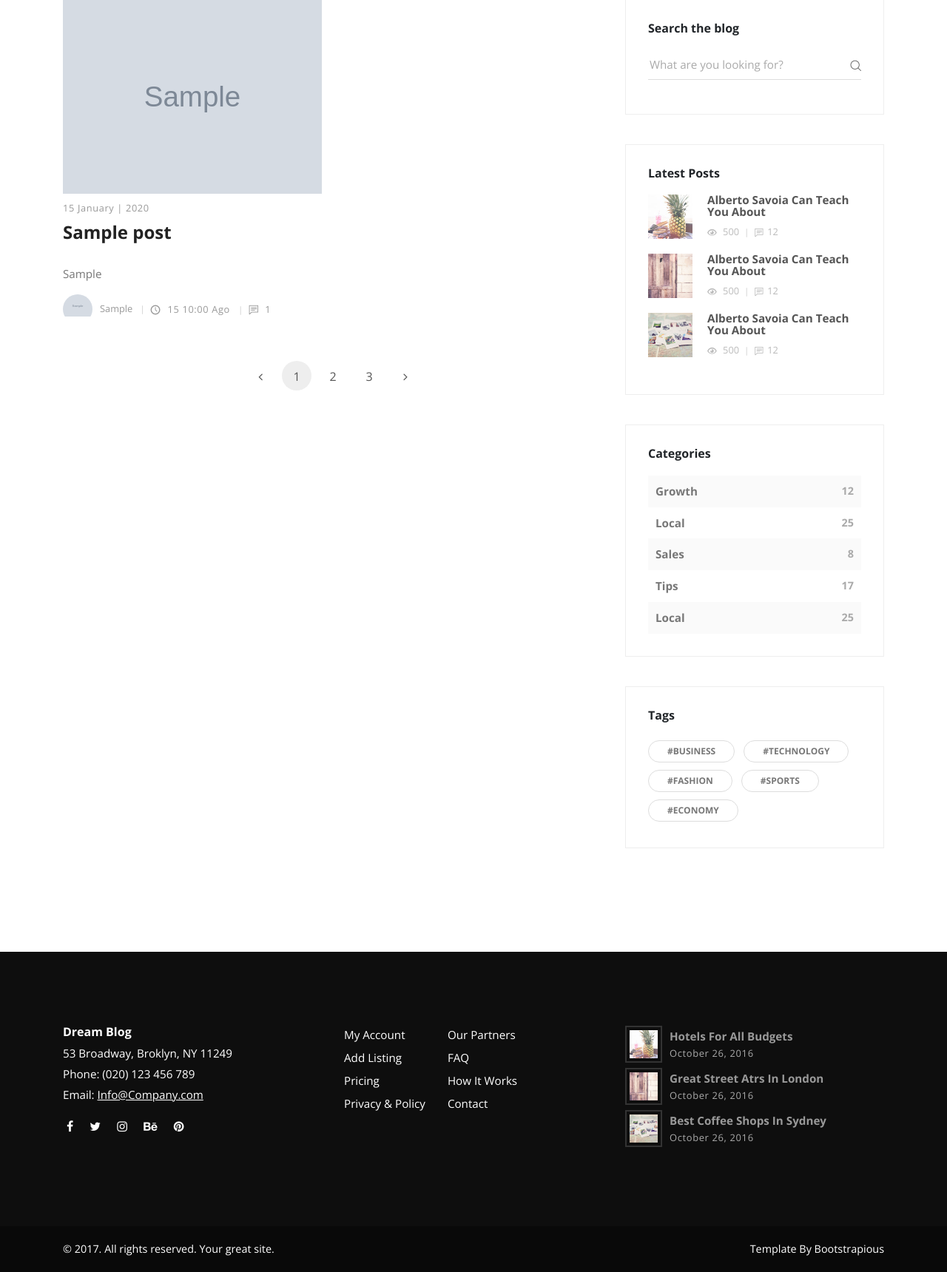
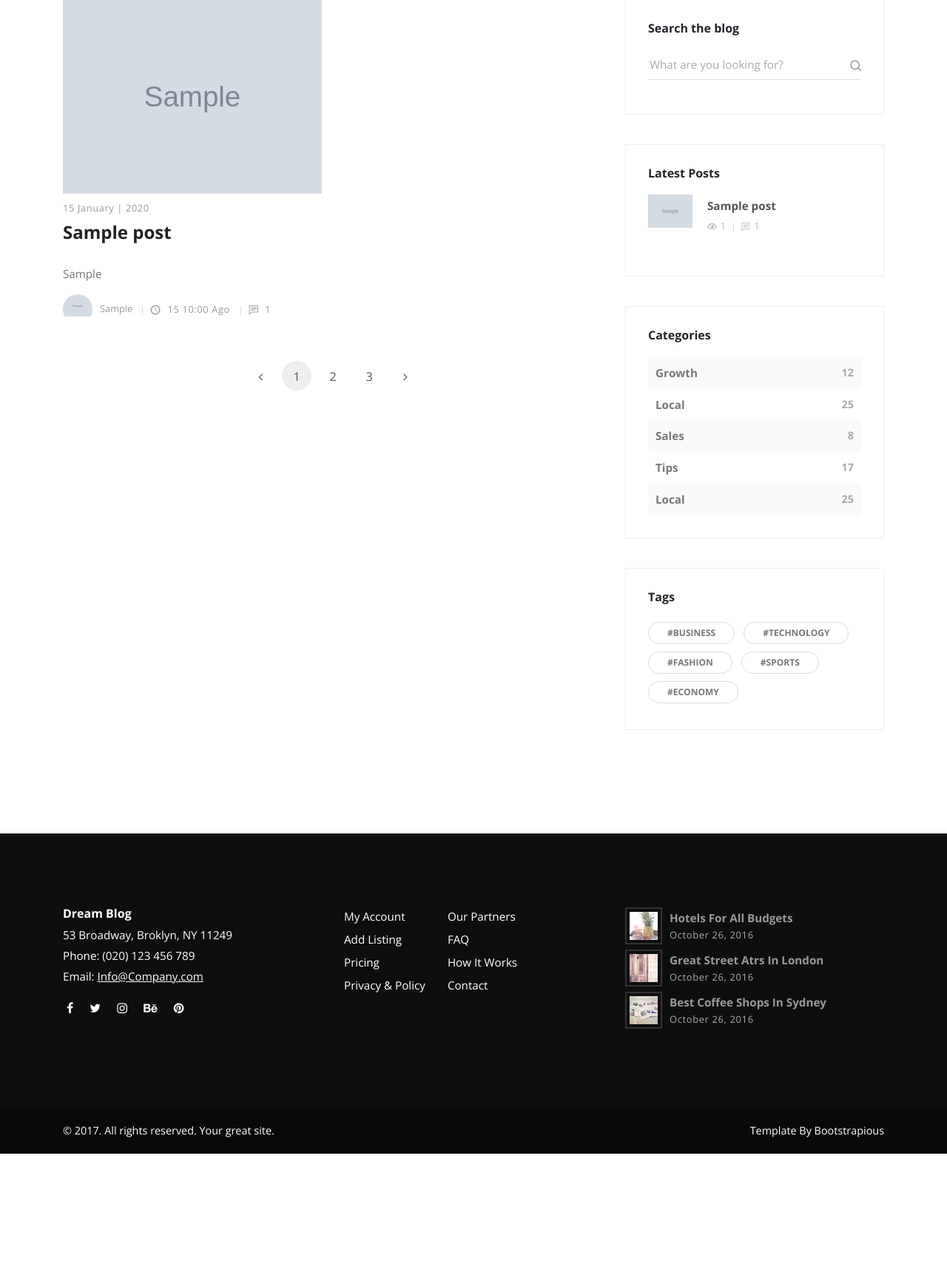
Before and after one commit to gurnitha/2024-dj5-dream-blog, a Django app: page /blog/ in a window 1280 px wide. Shown: the part 132-1852 px from the top of the page at 74% size. After the commit the page ends 1692 px from the top, so only its background shows below. Run offline with Django 5.2, Linux system fonts and the light colour scheme; tables that the repository leaves empty hold one stand-in row (values such as "Sample post"); grey boxes marked "Sample" are stand-in pictures; some libraries are stand-ins or nearby versions.

Commit message:
5. READ: Retrieve and fetch 3 latest post pada laman blog

```diff
--- a/apps/post/templates/post/blog.html
+++ b/apps/post/templates/post/blog.html
@@ -6,11 +6,14 @@
 
     <div class="container">
       <div class="row">
-        <!-- Latest Posts -->
+
+        <!--/////////////////////////////////// Main content ///////////////////////////////////////-->
         <main class="posts-listing col-lg-8">
+
+          <!-- Container -->
           <div class="container">
 
-            <!--============================== All Post ==============================-->
+            <!--============================== All Post =================================-->
             <div class="row">
               {% for post in post_list %}
               <div class="post col-xl-6">
@@ -62,9 +65,9 @@
               <!-- End Post -->
               {% endfor %}
             </div>
-            <!--============================== End All posts ==============================-->
+            <!--============================== End All posts ============================-->
 
-            <!-- Pagination -->
+            <!--=============================== Pagination ===============================-->
             <nav aria-label="Page navigation example">
               <ul class="pagination pagination-template d-flex justify-content-center">
                 <li class="page-item"><a href="#" class="page-link"> <i class="fa fa-angle-left"></i></a></li>
@@ -74,10 +77,16 @@
                 <li class="page-item"><a href="#" class="page-link"> <i class="fa fa-angle-right"></i></a></li>
               </ul>
             </nav>
+            <!--=============================== End Pagination ===========================-->
+
           </div>
+          <!-- End Container -->
         </main>
+        <!--/////////////////////////////////// End Main content ///////////////////////////////////-->
+
+        <!--/////////////////////////////////////// Aside ///////////////////////////////////////////-->
         <aside class="col-lg-4">
-          <!-- Widget [Search Bar Widget]-->
+          <!--======================================= Search =======================================-->
           <div class="widget search">
             <header>
               <h3 class="h6">Search the blog</h3>
@@ -89,41 +98,32 @@
               </div>
             </form>
           </div>
-          <!-- Widget [Latest Posts Widget]        -->
+          <!--======================================= End Search ===================================-->
+
+          <!--======================================= Latest posts =================================-->
           <div class="widget latest-posts">
             <header>
               <h3 class="h6">Latest Posts</h3>
             </header>
             <div class="blog-posts"><a href="#">
+                {% for latest_post in latest_posts %}
                 <div class="item d-flex align-items-center">
-                  <div class="image"><img src="{% static 'assets/img/small-thumbnail-1.jpg' %}" alt="..." class="img-fluid"></div>
-                  <div class="title"><strong>Alberto Savoia Can Teach You About</strong>
-                    <div class="d-flex align-items-center">
-                      <div class="views"><i class="icon-eye"></i> 500</div>
-                      <div class="comments"><i class="icon-comment"></i>12</div>
+                  <div class="image"><img src="{{ latest_post.thumbnail.url }}" alt="..." class="img-fluid"></div>
+                  <a href="#">
+                    <div class="title"><strong>{{ latest_post.title }}</strong>
+                      <div class="d-flex align-items-center">
+                        <div class="views"><i class="icon-eye"></i>{{ latest_post.view_count }}</div>
+                        <div class="comments"><i class="icon-comment"></i>{{ latest_post.comment_count }}</div>
+                      </div>
                     </div>
-                  </div>
-                </div></a><a href="#">
-                <div class="item d-flex align-items-center">
-                  <div class="image"><img src="{% static 'assets/img/small-thumbnail-2.jpg' %}" alt="..." class="img-fluid"></div>
-                  <div class="title"><strong>Alberto Savoia Can Teach You About</strong>
-                    <div class="d-flex align-items-center">
-                      <div class="views"><i class="icon-eye"></i> 500</div>
-                      <div class="comments"><i class="icon-comment"></i>12</div>
-                    </div>
-                  </div>
-                </div></a><a href="#">
-                <div class="item d-flex align-items-center">
-                  <div class="image"><img src="{% static 'assets/img/small-thumbnail-3.jpg' %}" alt="..." class="img-fluid"></div>
-                  <div class="title"><strong>Alberto Savoia Can Teach You About</strong>
-                    <div class="d-flex align-items-center">
-                      <div class="views"><i class="icon-eye"></i> 500</div>
-                      <div class="comments"><i class="icon-comment"></i>12</div>
-                    </div>
-                  </div>
-                </div></a></div>
+                  </a>
+                </div>
+                {% endfor %}
+              </div>
           </div>
-          <!-- Widget [Categories Widget]-->
+          <!--======================================= End Latest posts =============================-->
+
+          <!--======================================= Categories ===================================-->
           <div class="widget categories">
             <header>
               <h3 class="h6">Categories</h3>
@@ -134,7 +134,9 @@
             <div class="item d-flex justify-content-between"><a href="#">Tips</a><span>17</span></div>
             <div class="item d-flex justify-content-between"><a href="#">Local</a><span>25</span></div>
           </div>
-          <!-- Widget [Tags Cloud Widget]-->
+          <!--======================================= End Categories ===============================-->
+
+          <!--======================================= Tags =========================================-->
           <div class="widget tags">
             <header>
               <h3 class="h6">Tags</h3>
@@ -147,7 +149,10 @@
               <li class="list-inline-item"><a href="#" class="tag">#Economy</a></li>
             </ul>
           </div>
+          <!--======================================= End Tags =====================================-->
         </aside>
+        <!--/////////////////////////////////////// End Aside ///////////////////////////////////////-->
+
       </div>
     </div>
 
--- a/apps/post/views.py
+++ b/apps/post/views.py
@@ -12,7 +12,7 @@ def home_view(request):
 	featured_posts = Post.objects.filter(featured=True).order_by('-timestamp')[0:3]
 	# print(post_lists)
 	latest_posts = Post.objects.order_by('-timestamp')[0:3]
-	print(latest_posts)
+	# print(latest_posts)
 	data = {
 		'featured_posts':featured_posts,
 		'latest_posts':latest_posts,
@@ -21,9 +21,12 @@ def home_view(request):
 
 def blog_view(request):
 	post_list = Post.objects.all()
-	print(post_list)
+	# print(post_list)
+	latest_posts = Post.objects.order_by('-timestamp')[0:3]
+	# print(latest_posts)
 	data = {
 		'post_list':post_list,
+		'latest_posts':latest_posts,
 	}
 	return render(request, 'post/blog.html', data)
 
```
Also changed, not shown: README.md.
